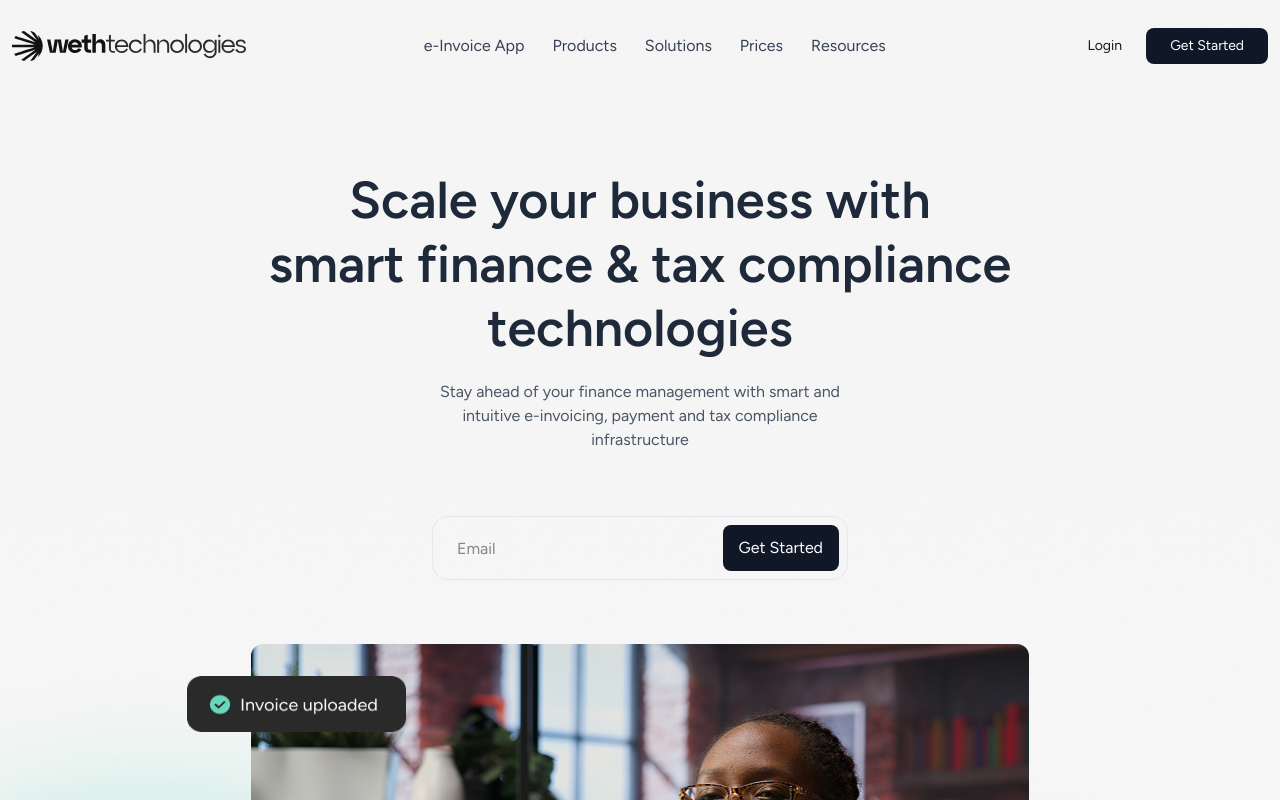
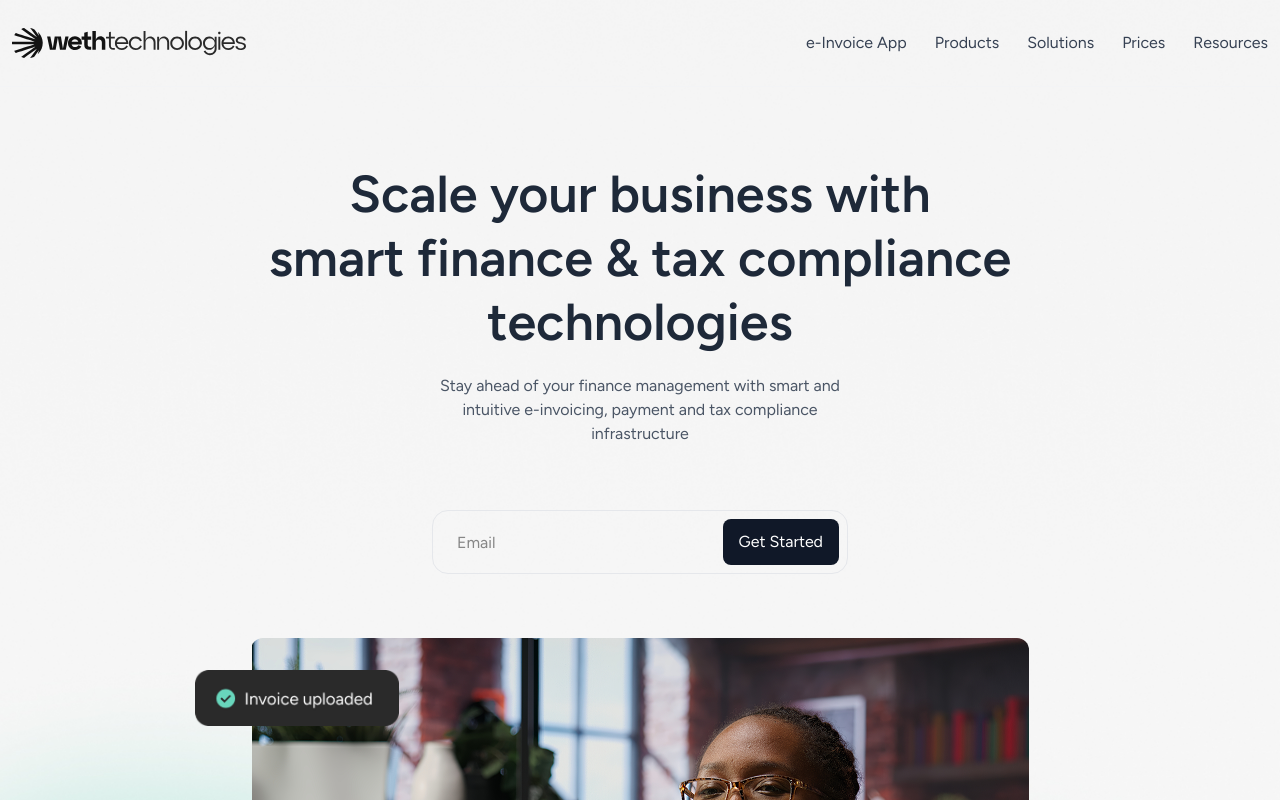
Before and after one commit to olabanjy/wethtech-landing, a Next.js app: page / in a window 1280 px wide. Shown: the top 800 px of the page. Built offline with nearby package versions, Linux system fonts and the light colour scheme.

Commit message:
fix distorted image

```diff
--- a/src/components/common/image.jsx
+++ b/src/components/common/image.jsx
@@ -5,7 +5,7 @@ import { cn } from "@/lib/utils";
 const Image = ({ src, alt, className }) => {
   return (
     <div className={cn("relative", className)}>
-      <NextImage src={src} alt={alt} fill />
+      <NextImage src={src} alt={alt} fill className="object-cover lg:object-contain" />
     </div>
   );
 };
--- a/src/components/common/navbar.jsx
+++ b/src/components/common/navbar.jsx
@@ -42,7 +42,7 @@ const Navbar = () => {
           </Link>
         ))}
       </div>
-      <div className="hidden lg:flex">
+      {/* <div className="hidden lg:flex">
         <Link href="/" className="text-sm px-6 py-2">
           Login
         </Link>
@@ -52,7 +52,7 @@ const Navbar = () => {
         >
           Get Started
         </Link>
-      </div>
+      </div> */}
       <button onClick={() => setOpen(!open)} className="lg:hidden">
         <Image src="/menu.svg" alt="Menu" className="w-7 h-7" />
       </button>
@@ -82,7 +82,7 @@ const Navbar = () => {
                 </Link>
               ))}
             </div>
-            <div className="flex gap-2 mt-12">
+            {/* <div className="flex gap-2 mt-12">
               <Link
                 href="/"
                 className="text-sm px-6 py-2 border border-gray-900 rounded-lg"
@@ -95,7 +95,7 @@ const Navbar = () => {
               >
                 Get Started
               </Link>
-            </div>
+            </div> */}
           </div>
         </div>
       )}
```
